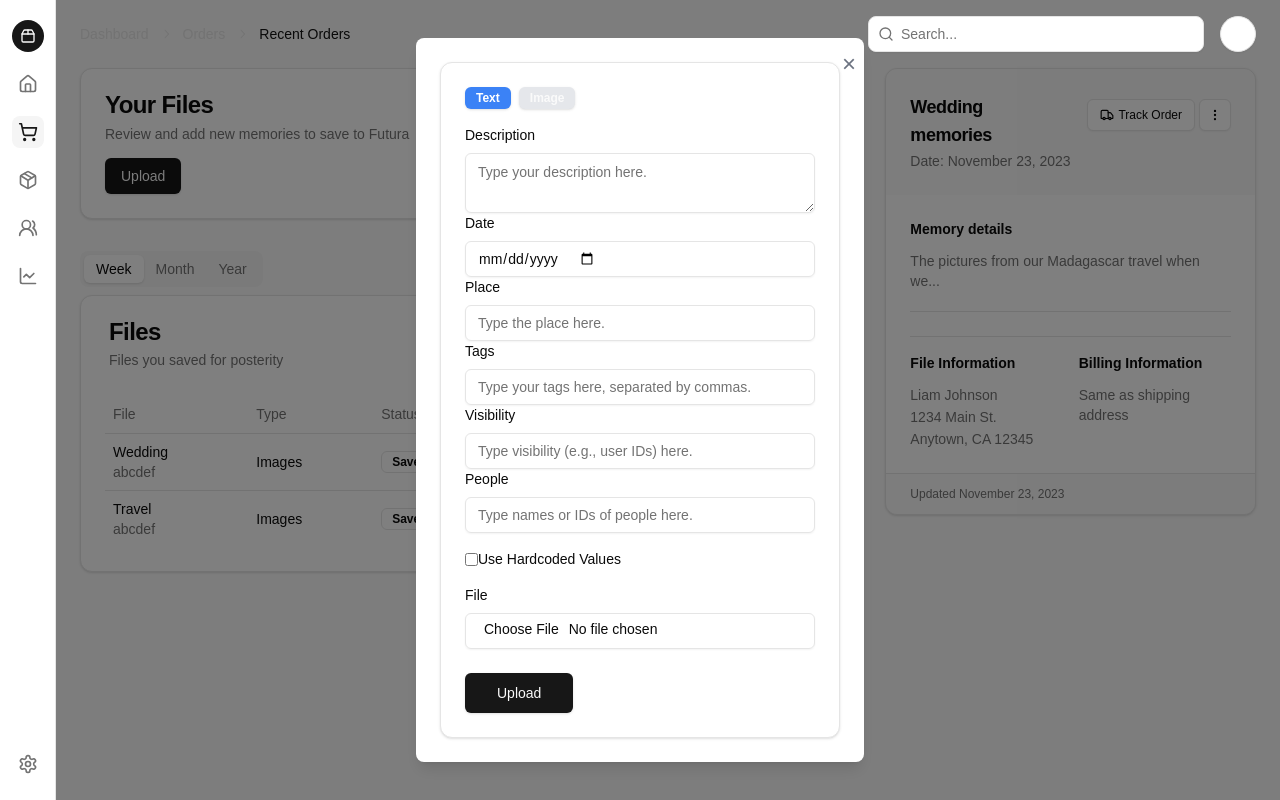
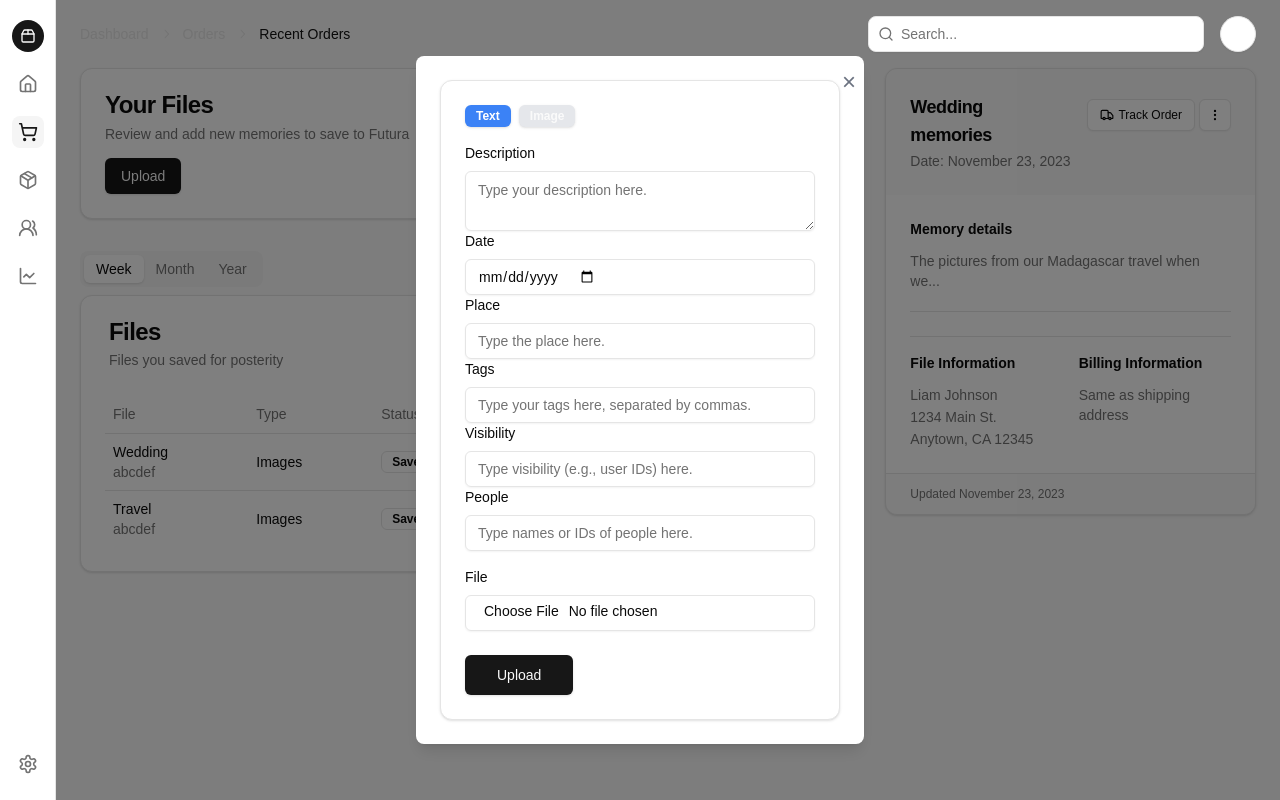
Before and after one commit to lmangall/Futura, a React (Vite) app in the folder src/Futura_frontend/: page /dashboard in a window 1280 px wide. Both pictures are taken after a click on the button "Upload". Built offline with nearby package versions, Linux system fonts and the light colour scheme; what @dfinity/candid would draw is missing.

Commit message:
Refactor(fileupload): remove hardcoded version

```diff
--- a/src/Futura_frontend/src/components/modals/UploadModal.tsx
+++ b/src/Futura_frontend/src/components/modals/UploadModal.tsx
@@ -3,7 +3,6 @@ import { Card, CardContent, CardFooter } from "@/components/ui/card";
 import { Label } from "@/components/ui/label";
 import { Input } from "@/components/ui/input";
 import { Button } from "@/components/ui/button";
-import { File } from "lucide-react";
 import { IDL } from "@dfinity/candid";
 import { Textarea } from "@/components/ui/textarea";
 import { Badge } from "@/components/ui/badge";
@@ -31,7 +30,6 @@ const UploadModal = ({ isOpen, onClose }) => {
   const [people, setPeople] = useState("");
   const [file, setFile] = useState<File | null>(null);
   const [response, setResponse] = useState("");
-  const [useHardcodedValues, setUseHardcodedValues] = useState(false);
 
   const handleFileChange = (e: React.ChangeEvent<HTMLInputElement>) => {
     if (e.target.files && e.target.files.length > 0) {
@@ -42,9 +40,7 @@ const UploadModal = ({ isOpen, onClose }) => {
   const handleUpload = async () => {
     let imageData: number[] = [];
 
-    if (useHardcodedValues) {
-      imageData = [0, 1, 2, 3, 4, 5]; // Example hardcoded byte array
-    } else if (file) {
+    if (file) {
       const reader = new FileReader();
       const fileContent = await new Promise<ArrayBuffer>((resolve) => {
         reader.onload = (event) => resolve(event.target?.result as ArrayBuffer);
@@ -68,9 +64,7 @@ const UploadModal = ({ isOpen, onClose }) => {
           ? [
               [
                 {
-                  content: useHardcodedValues
-                    ? "Sample text content"
-                    : description,
+                  content: description,
                   metadata: [metadata],
                 },
               ],
@@ -182,20 +176,6 @@ const UploadModal = ({ isOpen, onClose }) => {
               onChange={(e) => setPeople(e.target.value)}
             />
           </div>
-          <div className="flex items-center">
-            <input
-              type="checkbox"
-              id="use-hardcoded-values"
-              checked={useHardcodedValues}
-              onChange={() => setUseHardcodedValues((prev) => !prev)}
-            />
-            <Label
-              htmlFor="use-hardcoded-values"
-              className="text-sm font-medium text-red"
-            >
-              Use Hardcoded Values
-            </Label>
-          </div>
           <div className="space-y-2 text-sm">
             <Label htmlFor="file" className="text-sm font-medium">
               File
```
